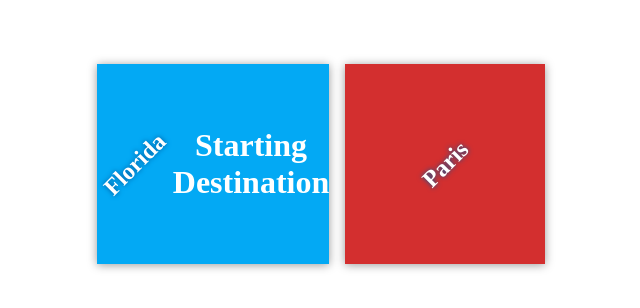
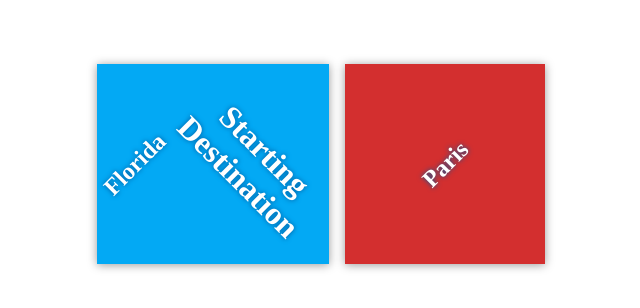
Before and after one commit to madhan1807/my-travel-plans, a plain HTML site: page index.html in a window 1280 px wide. Shown: the part 236-544 px from the top of the page, without its empty margins (319-959 px from the left). Drawn offline with Linux system fonts and the light colour scheme.

Commit message:
Style Start Destination

```diff
--- a/app.css
+++ b/app.css
@@ -46,6 +46,12 @@ h2 {
     text-shadow: 0 0 5px #01579b;
 }
 
+h1 {
+    margin: 0;
+    transform: rotate(+45deg);
+    text-shadow: 0 0 5px #01579b;
+}
+
 #florida {
     background-color: #03a9f4;
 }
```
